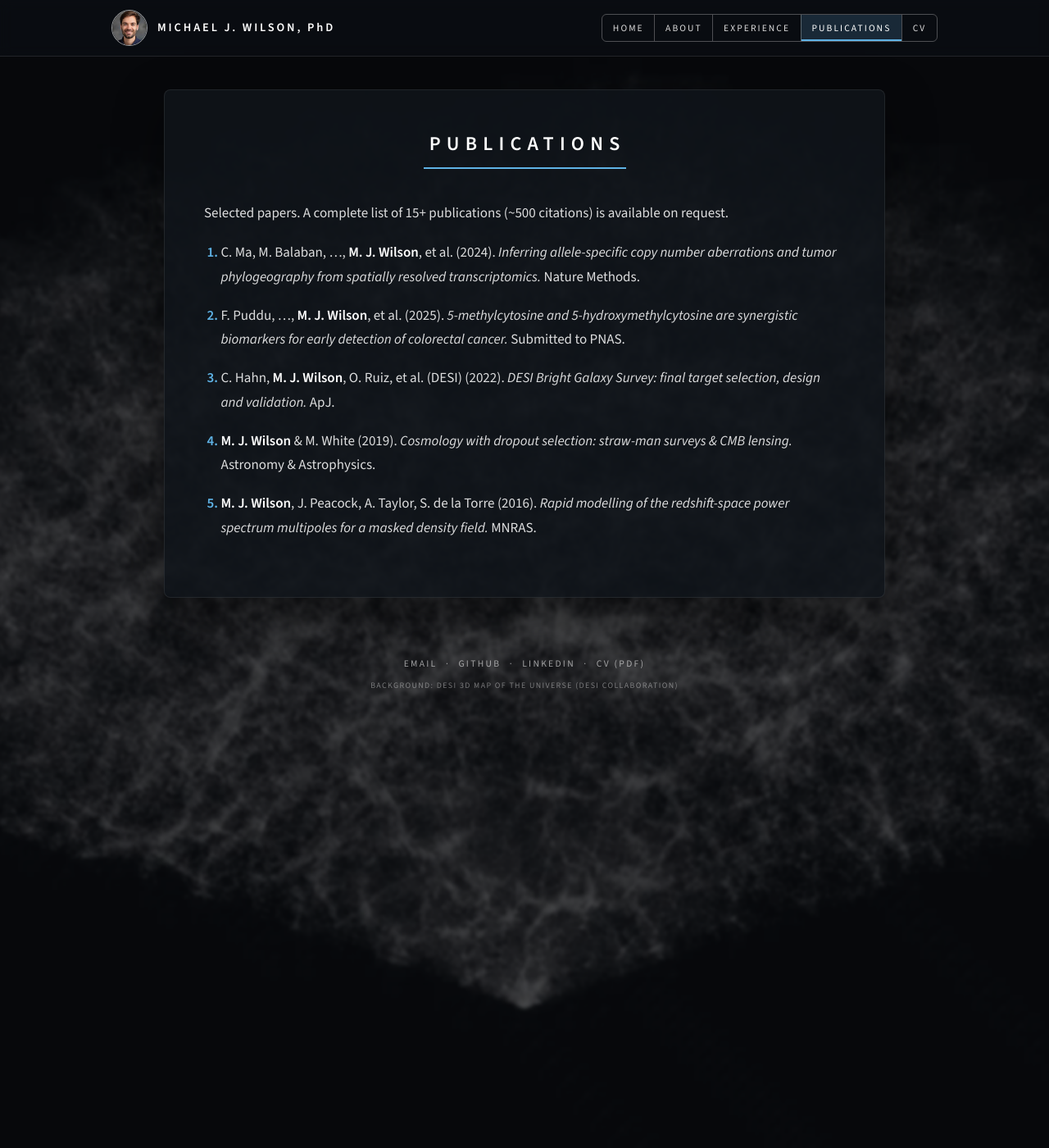
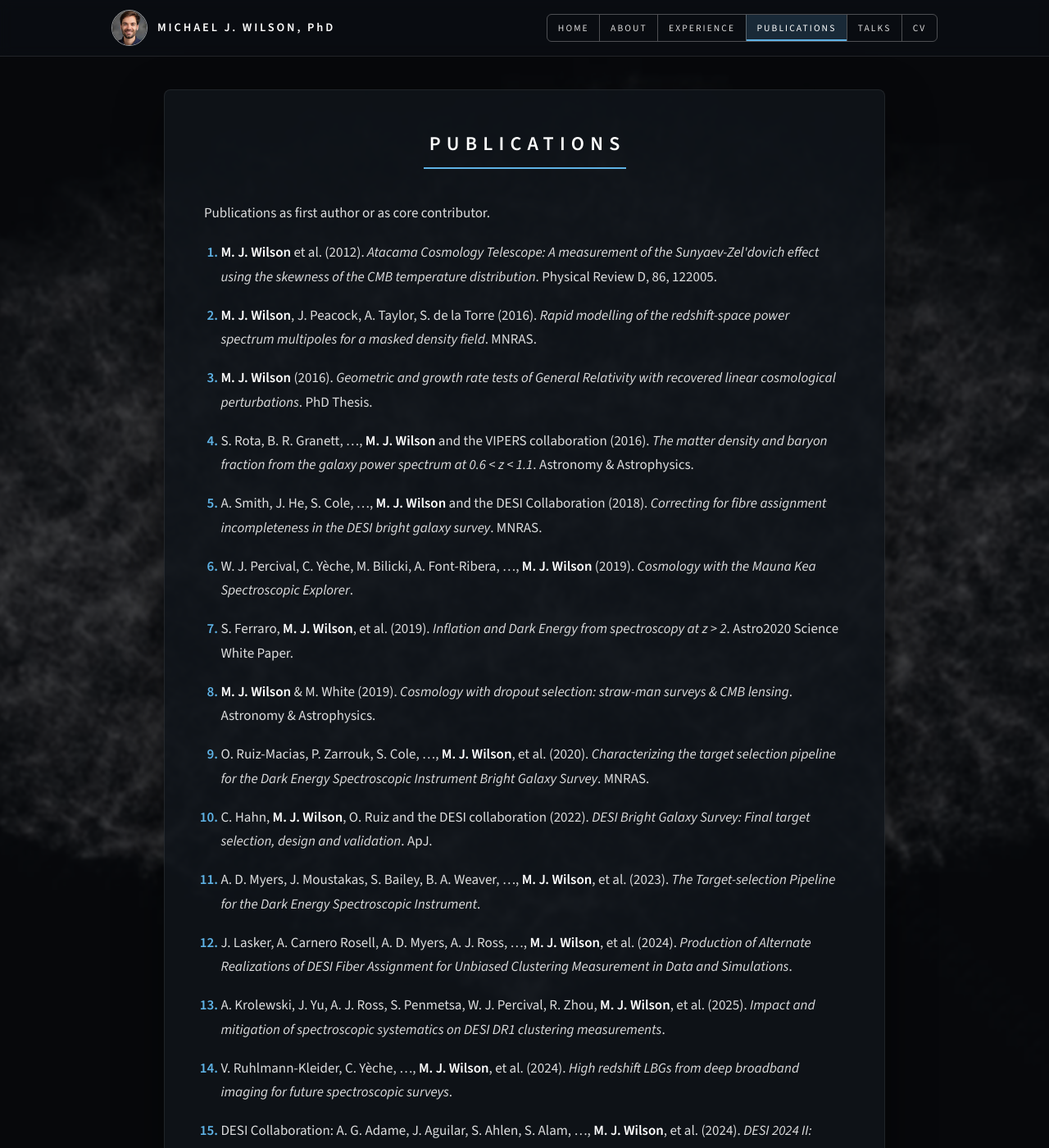
Before and after one commit to michaelJwilson/michaelJwilson.github.io, a Jekyll site: the page built from publications.md, in a window 1280 px wide and 1400 px high. Shown: the whole window at 82% size. Built offline with Jekyll 4.4.1, drawn with Linux system fonts in a browser that asks for light colours; some of the changed text lies outside the part shown.

Commit message:
Full publications list and a Talks page behind a show_talks flag
- _data/publications.yml: 19 publications (first author or core
  contributor) with links; name bolded automatically
- _data/talks.yml + talks.md: 21 talks, newest first, invited ones tagged
- show_talks: true in _config.yml; navigation entries can carry a flag
  and are hidden on every page when it is false

Co-Authored-By: Claude Opus 5.5 <noreply@anthropic.com>
Claude-Session: https://claude.ai/code/session_01SiHqF3nmdqJf51uy6f9hsB

```diff
--- a/_config.yml
+++ b/_config.yml
@@ -17,6 +17,9 @@ background_credit: "Background: DESI 3D map of the Universe (DESI collaboration)
 # (e.g. assets/img/profile.jpg) and point this at it.
 profile_image: /assets/img/profile.jpg
 
+# Show the Talks tab and page (true / false)
+show_talks: true
+
 email: wilson.michael.j.22@gmail.com
 github: michaelJwilson
 linkedin: https://www.linkedin.com/in/michael-wilson-62a224b7
--- a/_data/navigation.yml
+++ b/_data/navigation.yml
@@ -8,5 +8,8 @@
   url: /experience/
 - title: Publications
   url: /publications/
+- title: Talks
+  url: /talks/
+  flag: show_talks   # only shown when show_talks: true in _config.yml
 - title: CV
   url: /cv/
--- /dev/null
+++ b/_data/publications.yml
@@ -0,0 +1,90 @@
+# Publications as first author or core contributor, in the order shown.
+# Fields: authors, year, title, venue, url (any can be omitted). "M. J. Wilson" is bolded automatically.
+- authors: M. J. Wilson et al.
+  year: 2012
+  title: 'Atacama Cosmology Telescope: A measurement of the Sunyaev-Zel''dovich effect using the skewness of the CMB temperature distribution'
+  venue: Physical Review D, 86, 122005
+  url: http://journals.aps.org/prd/abstract/10.1103/PhysRevD.86.122005
+- authors: M. J. Wilson, J. Peacock, A. Taylor, S. de la Torre
+  year: 2016
+  title: Rapid modelling of the redshift-space power spectrum multipoles for a masked density field
+  venue: MNRAS
+  url: http://mnras.oxfordjournals.org/content/early/2016/10/08/mnras.stw2576.abstract
+- authors: M. J. Wilson
+  year: 2016
+  title: Geometric and growth rate tests of General Relativity with recovered linear cosmological perturbations
+  venue: PhD Thesis
+  url: http://arxiv.org/abs/1610.08362
+- authors: S. Rota, B. R. Granett, …, M. J. Wilson and the VIPERS collaboration
+  year: 2016
+  title: The matter density and baryon fraction from the galaxy power spectrum at 0.6 < z < 1.1
+  venue: Astronomy & Astrophysics
+  url: https://www.aanda.org/articles/aa/abs/2017/05/aa30116-16/aa30116-16.html
+- authors: A. Smith, J. He, S. Cole, …, M. J. Wilson and the DESI Collaboration
+  year: 2018
+  title: Correcting for fibre assignment incompleteness in the DESI bright galaxy survey
+  venue: MNRAS
+  url: https://academic.oup.com/mnras/article-abstract/484/1/1285/5281295
+- authors: W. J. Percival, C. Yèche, M. Bilicki, A. Font-Ribera, …, M. J. Wilson
+  year: 2019
+  title: Cosmology with the Mauna Kea Spectroscopic Explorer
+  url: https://arxiv.org/abs/1903.03158
+- authors: S. Ferraro, M. J. Wilson, et al.
+  year: 2019
+  title: Inflation and Dark Energy from spectroscopy at z > 2
+  venue: Astro2020 Science White Paper
+  url: https://arxiv.org/abs/1903.09208
+- authors: M. J. Wilson & M. White
+  year: 2019
+  title: 'Cosmology with dropout selection: straw-man surveys & CMB lensing'
+  venue: Astronomy & Astrophysics
+  url: https://iopscience.iop.org/article/10.1088/1475-7516/2019/10/015
+- authors: O. Ruiz-Macias, P. Zarrouk, S. Cole, …, M. J. Wilson, et al.
+  year: 2020
+  title: Characterizing the target selection pipeline for the Dark Energy Spectroscopic Instrument Bright Galaxy Survey
+  venue: MNRAS
+  url: https://academic.oup.com/mnras/article/502/3/4328/6127300
+- authors: C. Hahn, M. J. Wilson, O. Ruiz and the DESI collaboration
+  year: 2022
+  title: 'DESI Bright Galaxy Survey: Final target selection, design and validation'
+  venue: ApJ
+  url: https://iopscience.iop.org/article/10.3847/1538-3881/accff8/pdf
+- authors: A. D. Myers, J. Moustakas, S. Bailey, B. A. Weaver, …, M. J. Wilson, et al.
+  year: 2023
+  title: The Target-selection Pipeline for the Dark Energy Spectroscopic Instrument
+  url: https://iopscience.iop.org/article/10.3847/1538-3881/aca5f9/pdf
+- authors: J. Lasker, A. Carnero Rosell, A. D. Myers, A. J. Ross, …, M. J. Wilson, et al.
+  year: 2024
+  title: Production of Alternate Realizations of DESI Fiber Assignment for Unbiased Clustering Measurement in Data and Simulations
+  url: https://iopscience.iop.org/article/10.1088/1475-7516/2025/01/127
+- authors: A. Krolewski, J. Yu, A. J. Ross, S. Penmetsa, W. J. Percival, R. Zhou, M. J. Wilson, et al.
+  year: 2025
+  title: Impact and mitigation of spectroscopic systematics on DESI DR1 clustering measurements
+  url: https://iopscience.iop.org/article/10.1088/1475-7516/2025/01/147
+- authors: V. Ruhlmann-Kleider, C. Yèche, …, M. J. Wilson, et al.
+  year: 2024
+  title: High redshift LBGs from deep broadband imaging for future spectroscopic surveys
+  url: https://iopscience.iop.org/article/10.1088/1475-7516/2024/08/059
+- authors: 'DESI Collaboration: A. G. Adame, J. Aguilar, S. Ahlen, S. Alam, …, M. J. Wilson, et al.'
+  year: 2024
+  title: 'DESI 2024 II: Sample Definitions, Characteristics, and Two-point Clustering Statistics'
+  url: https://arxiv.org/pdf/2411.12020
+- authors: C. Ma, M. Balaban, …, M. J. Wilson, et al.
+  year: 2024
+  title: Inferring allele-specific copy number aberrations and tumor phylogeography from spatially resolved transcriptomics
+  venue: Nature Methods
+  url: https://www.nature.com/articles/s41592-024-02438-9
+- authors: F. Puddu, …, M. J. Wilson, et al.
+  year: 2025
+  title: 5-methylcytosine and 5-hydroxymethylcytosine are synergistic biomarkers for early detection of colorectal cancer
+  venue: Submitted to PNAS
+  url: https://www.biorxiv.org/content/10.1101/2024.10.30.621123v1.full.pdf
+- authors: A. J. Ross, J. Aguilar, S. Ahlen, S. Alam, A. Anand, …, M. J. Wilson, et al.
+  year: 2025
+  title: The construction of large-scale structure catalogs for the Dark Energy Spectroscopic Instrument
+  venue: JCAP
+  url: https://iopscience.iop.org/article/10.1088/1475-7516/2025/01/125
+- authors: G. Dolsten, Y. Prytikin, …, M. J. Wilson, et al.
+  year: 2025
+  title: Metadomain genome associations in mammalian T cells
+  venue: Submitted to Nature Methods
--- /dev/null
+++ b/_data/talks.yml
@@ -0,0 +1,68 @@
+# Talks, oldest first. Set invited: true to tag a talk as invited.
+- title: VIMOS Public Extragalactic Redshift Survey conference
+  place: Krakow
+  date: Oct. 2014
+- title: Institute for Astronomy seminar
+  place: Edinburgh
+  date: Jul. 2015
+- title: VIMOS Public Extragalactic Redshift Survey collaboration meeting
+  place: Marseille
+  date: Aug. 2015
+- title: Astronomy seminar
+  place: Durham
+  date: Oct. 2016
+- title: Astronomy seminar, Institut d'Estudis Espacials de Catalunya
+  place: Barcelona
+  date: Oct. 2016
+- title: Cosmology research group
+  place: Yale
+  date: Nov. 2016
+- title: Cosmology seminar
+  place: UC Berkeley
+  date: Nov. 2016
+- title: Bahcall lunch, Institute for Advanced Study
+  place: Princeton
+  date: Nov. 2016
+  invited: true
+- title: Center for Cosmology and AstroParticle Physics seminar
+  place: Ohio
+  date: Nov. 2016
+- title: Hyper Suprime-Cam research group
+  place: Princeton
+  date: Nov. 2016
+- title: Chamberlain Fellowship Seminar, Lawrence Berkeley National Lab
+  place: Berkeley
+  date: Jan. 2017
+  invited: true
+- title: B-modes from Space, University of California
+  place: Berkeley
+  date: Dec. 2017
+- title: Multiplexed Fiber Spectroscopy with Keck & the TMT, LBNL
+  place: Berkeley
+  date: Jan. 2018
+- title: New results and new methods in galaxy clustering
+  place: Sesto, Italy
+  date: Jul. 2018
+- title: The non-linear Universe
+  place: Smartno, Slovenia
+  date: Jul. 2018
+- title: DESI Collaboration Meeting
+  place: Barcelona, Spain
+  date: Oct. 2018
+- title: DESI Collaboration Meeting
+  place: Berkeley
+  date: Jul. 2019
+- title: 30th Texas Symposium on Relativistic Astrophysics
+  place: Portsmouth
+  date: Dec. 2019
+- title: Are we ready for the future? Berkeley Center for Cosmological Physics
+  place: Berkeley
+  date: Jan. 2020
+- title: UC Davis cosmology seminar
+  place: Davis, CA
+  date: Feb. 2020
+  invited: true
+- title: Berkeley 4D Theoretical Physics seminar
+  place: Berkeley
+  date: Apr. 2020
+  invited: true
--- a/_layouts/default.html
+++ b/_layouts/default.html
@@ -12,7 +12,7 @@
         <span class="brand-name">{{ site.title }}{% if site.postnominal %}<span class="postnominal">, {{ site.postnominal }}</span>{% endif %}</span>
       </a>
       <nav class="button-row small" aria-label="Main">
-        {% for item in site.data.navigation %}
+        {% for item in site.data.navigation %}{% if item.flag and site[item.flag] != true %}{% continue %}{% endif %}
           {% assign active = false %}
           {% if item.url == "/" %}{% if page.url == "/" %}{% assign active = true %}{% endif %}
           {% elsif page.url contains item.url %}{% assign active = true %}{% endif %}
--- a/_layouts/home.html
+++ b/_layouts/home.html
@@ -14,7 +14,7 @@
       <span class="hero-location">{{ site.location }}</span>
     </div>
     <nav class="button-row" aria-label="Main">
-      {% for item in site.data.navigation %}{% unless item.url == "/" %}
+      {% for item in site.data.navigation %}{% if item.flag and site[item.flag] != true %}{% continue %}{% endif %}{% unless item.url == "/" %}
         <a href="{{ item.url | relative_url }}">{{ item.title }}</a>
       {% endunless %}{% endfor %}
     </nav>
--- a/assets/css/site.css
+++ b/assets/css/site.css
@@ -162,3 +162,13 @@ code { font-family: ui-monospace, SFMono-Regular, Menlo, monospace; font-size: .
   .panel { padding: 28px 20px 32px; margin-top: 20px; }
   .panel-title { font-size: 1.2rem; }
 }
+
+/* Talks */
+.talks { list-style: none; padding: 0; margin: 0; }
+.talks li { display: flex; gap: 1.2em; padding: .55em 0; border-bottom: 1px solid rgba(255, 255, 255, .07); }
+.talks li:last-child { border-bottom: 0; }
+.talk-date { flex: none; width: 6.5em; color: var(--accent-2); font-size: .85rem; letter-spacing: .08em; text-transform: uppercase; padding-top: .2em; }
+.tag { display: inline-block; margin-left: .4em; padding: 0 .55em; border: 1px solid var(--accent-3); border-radius: 999px; color: var(--accent-3); font-size: .72rem; letter-spacing: .1em; text-transform: uppercase; vertical-align: .15em; }
+.pubs a em { color: var(--text); }
+.pubs a:hover em { color: #fff; }
+@media (max-width: 700px) { .talks li { flex-direction: column; gap: .1em; } }
--- a/publications.md
+++ b/publications.md
@@ -4,12 +4,13 @@ title: Publications
 permalink: /publications/
 ---
 
-Selected papers. A complete list of 15+ publications (~500 citations) is available on request.
+Publications as first author or as core contributor.
 
 <ol class="pubs">
-  <li>C. Ma, M. Balaban, …, <strong>M. J. Wilson</strong>, et al. (2024). <em>Inferring allele-specific copy number aberrations and tumor phylogeography from spatially resolved transcriptomics.</em> Nature Methods.</li>
-  <li>F. Puddu, …, <strong>M. J. Wilson</strong>, et al. (2025). <em>5-methylcytosine and 5-hydroxymethylcytosine are synergistic biomarkers for early detection of colorectal cancer.</em> Submitted to PNAS.</li>
-  <li>C. Hahn, <strong>M. J. Wilson</strong>, O. Ruiz, et al. (DESI) (2022). <em>DESI Bright Galaxy Survey: final target selection, design and validation.</em> ApJ.</li>
-  <li><strong>M. J. Wilson</strong> &amp; M. White (2019). <em>Cosmology with dropout selection: straw-man surveys &amp; CMB lensing.</em> Astronomy &amp; Astrophysics.</li>
-  <li><strong>M. J. Wilson</strong>, J. Peacock, A. Taylor, S. de la Torre (2016). <em>Rapid modelling of the redshift-space power spectrum multipoles for a masked density field.</em> MNRAS.</li>
+{%- for p in site.data.publications %}
+  <li>
+    {{ p.authors | replace: "M. J. Wilson", "<strong>M. J. Wilson</strong>" }}{% if p.year %} ({{ p.year }}){% endif %}.
+    {% if p.url %}<a href="{{ p.url }}"><em>{{ p.title }}</em></a>{% else %}<em>{{ p.title }}</em>{% endif %}{% if p.venue %}. {{ p.venue }}{% endif %}.
+  </li>
+{%- endfor %}
 </ol>
```
Also changed, not shown: talks.md (added, +22 -0 lines).
